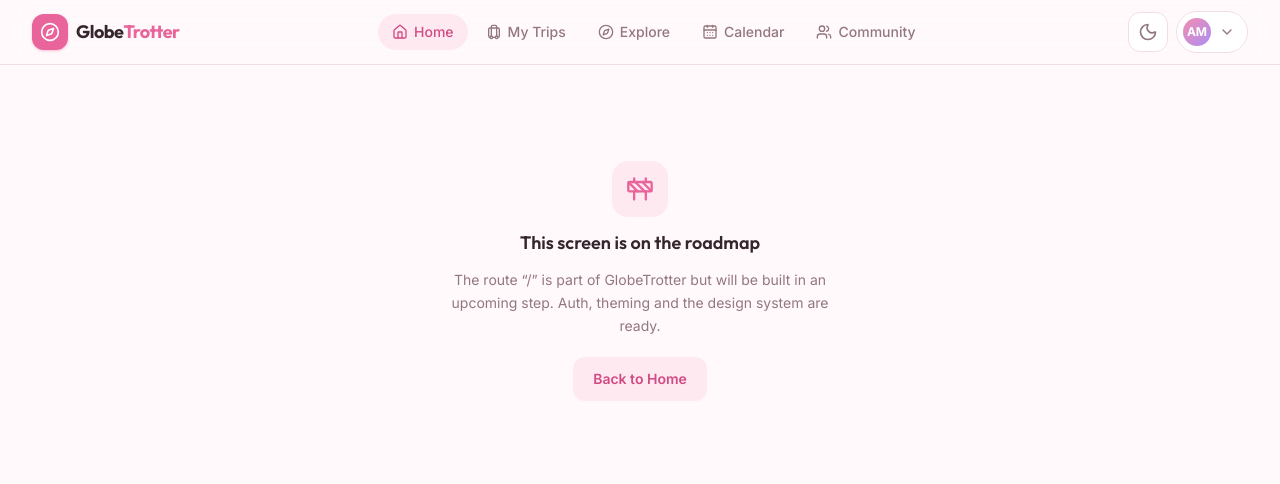
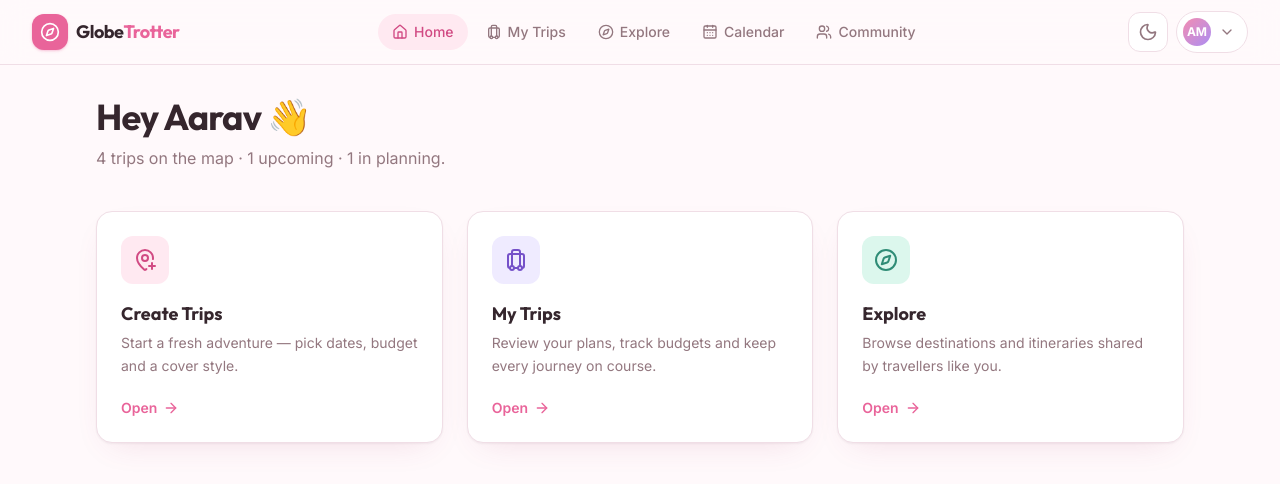
Before and after one commit to parigohel07/Odoo-Hackathon-, a React (Vite) app: page / in a window 1280 px wide. Shown: the top 484 px of the page. Built offline with nearby package versions, Linux system fonts and the light colour scheme.

Commit message:
Add dashboard with Create Trips, My Trips and Explore action cards

```diff
--- a/src/App.jsx
+++ b/src/App.jsx
@@ -3,6 +3,7 @@ import { ThemeProvider } from './context/ThemeContext'
 import { TripsProvider } from './context/TripsContext'
 import Login from './pages/auth/Login'
 import Register from './pages/auth/Register'
+import Dashboard from './pages/Dashboard'
 import MyTrips from './pages/trips/MyTrips'
 import CreateTrip from './pages/trips/CreateTrip'
 import Placeholder from './pages/Placeholder'
@@ -15,6 +16,7 @@ export default function App() {
           <Routes>
             <Route path="/login" element={<Login />} />
             <Route path="/register" element={<Register />} />
+            <Route path="/" element={<Dashboard />} />
             <Route path="/trips" element={<MyTrips />} />
             <Route path="/trips/new" element={<CreateTrip />} />
             <Route path="*" element={<Placeholder />} />
--- /dev/null
+++ b/src/pages/Dashboard.jsx
@@ -0,0 +1,77 @@
+import { ArrowRight, Compass, Luggage, MapPinPlus } from 'lucide-react'
+import { Link } from 'react-router-dom'
+import Navbar from '../components/layout/Navbar'
+import PageContainer from '../components/layout/PageContainer'
+import { DEMO_USER } from '../data/mockData'
+import { useTrips } from '../context/trips'
+
+const ACTIONS = [
+  {
+    to: '/trips/new',
+    icon: MapPinPlus,
+    title: 'Create Trips',
+    text: 'Start a fresh adventure — pick dates, budget and a cover style.',
+    accent: 'bg-candy-100 text-candy-600 dark:bg-candy-500/15 dark:text-candy-300',
+    ring: 'hover:border-candy-500/50 hover:shadow-candy-500/20',
+  },
+  {
+    to: '/trips',
+    icon: Luggage,
+    title: 'My Trips',
+    text: 'Review your plans, track budgets and keep every journey on course.',
+    accent: 'bg-lav-100 text-lav-600 dark:bg-lav-500/15 dark:text-lav-300',
+    ring: 'hover:border-lav-500/50 hover:shadow-lav-500/20',
+  },
+  {
+    to: '/explore',
+    icon: Compass,
+    title: 'Explore',
+    text: 'Browse destinations and itineraries shared by travellers like you.',
+    accent: 'bg-mint-100 text-mint-600 dark:bg-mint-500/15 dark:text-mint-300',
+    ring: 'hover:border-mint-500/50 hover:shadow-mint-500/20',
+  },
+]
+
+export default function Dashboard() {
+  const { trips } = useTrips()
+  const upcoming = trips.filter((trip) => trip.status === 'upcoming').length
+  const planning = trips.filter((trip) => trip.status === 'planning').length
+
+  return (
+    <div className="min-h-svh">
+      <Navbar />
+      <PageContainer>
+        <section className="mb-10">
+          <h1 className="font-display text-3xl font-bold tracking-tight text-ink sm:text-4xl">
+            Hey {DEMO_USER.name.split(' ')[0]} 👋
+          </h1>
+          <p className="mt-2 max-w-xl text-sm leading-relaxed text-ink-muted sm:text-base">
+            {trips.length === 0
+              ? 'Your travel HQ is empty — start by creating your first trip.'
+              : `${trips.length} trips on the map · ${upcoming} upcoming · ${planning} in planning.`}
+          </p>
+        </section>
+
+        <section className="grid gap-6 sm:grid-cols-2 xl:grid-cols-3">
+          {ACTIONS.map(({ to, icon: Icon, title, text, accent, ring }) => (
+            <Link key={to} to={to} aria-label={title} className="group focus-visible:outline-none">
+              <article
+                className={`flex h-full cursor-pointer flex-col rounded-2xl border border-line bg-surface p-6 shadow-card transition-all duration-200 group-focus-visible:outline-2 group-focus-visible:outline-primary group-hover:-translate-y-0.5 group-hover:shadow-card-hover ${ring}`}
+              >
+                <span className={`flex size-12 items-center justify-center rounded-xl ${accent}`}>
+                  <Icon className="size-6" aria-hidden />
+                </span>
+                <h2 className="font-display mt-4 text-lg font-bold text-ink">{title}</h2>
+                <p className="mt-1 flex-1 text-sm leading-relaxed text-ink-muted">{text}</p>
+                <span className="mt-5 inline-flex items-center gap-1.5 text-sm font-semibold text-primary">
+                  Open
+                  <ArrowRight className="size-4 transition-transform duration-200 group-hover:translate-x-0.5" aria-hidden />
+                </span>
+              </article>
+            </Link>
+          ))}
+        </section>
+      </PageContainer>
+    </div>
+  )
+}
```
